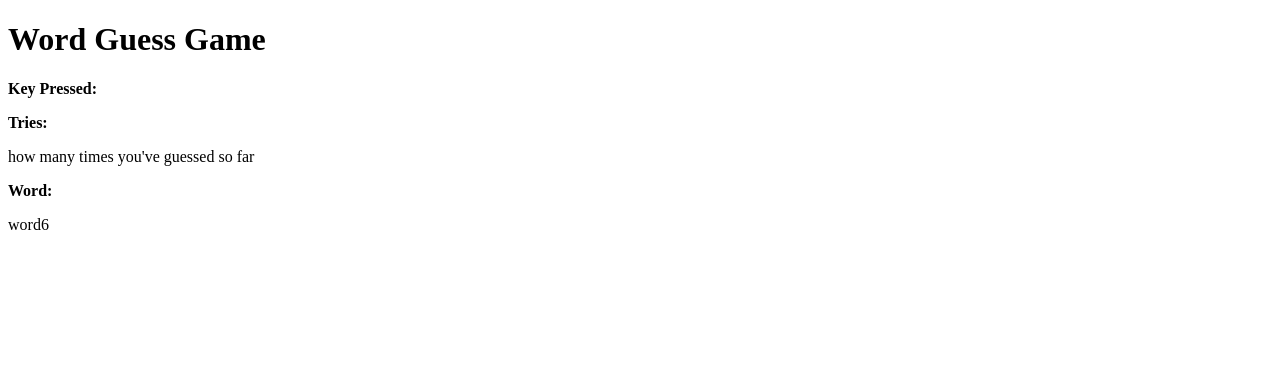
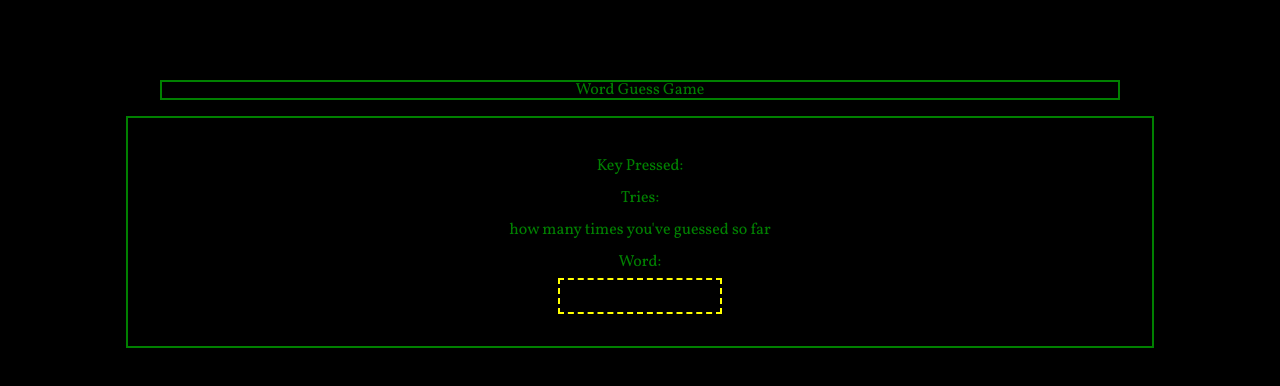
Before and after one commit to wesbragagt/Word-Guess-Game, a plain HTML site: page index.html in a window 1280 px wide. Drawn offline with Linux system fonts and the light colour scheme.

Commit message:
added style css to my game

```diff
--- a/assets/css/reset.css
+++ b/assets/css/reset.css
@@ -0,0 +1,43 @@
+html, body, div, span, applet, object, iframe,
+h1, h2, h3, h4, h5, h6, p, blockquote, pre,
+a, abbr, acronym, address, big, cite, code,
+del, dfn, em, img, ins, kbd, q, s, samp,
+small, strike, strong, sub, sup, tt, var,
+b, u, i, center,
+dl, dt, dd, ol, ul, li,
+fieldset, form, label, legend,
+table, caption, tbody, tfoot, thead, tr, th, td,
+article, aside, canvas, details, embed,
+figure, figcaption, footer, header, hgroup,
+menu, nav, output, ruby, section, summary,
+time, mark, audio, video {
+	margin: 0;
+	padding: 0;
+	border: 0;
+	font-size: 100%;
+	font: inherit;
+	vertical-align: baseline;
+}
+/* HTML5 display-role reset for older browsers */
+article, aside, details, figcaption, figure,
+footer, header, hgroup, menu, nav, section {
+	display: block;
+}
+body {
+	line-height: 1;
+}
+ol, ul {
+	list-style: none;
+}
+blockquote, q {
+	quotes: none;
+}
+blockquote:before, blockquote:after,
+q:before, q:after {
+	content: '';
+	content: none;
+}
+table {
+	border-collapse: collapse;
+	border-spacing: 0;
+}
--- a/assets/css/style.css
+++ b/assets/css/style.css
@@ -0,0 +1,39 @@
+body {
+    font-family: 'Vollkorn', serif;
+    text-align: center;
+    background: #000000;
+    color: green
+}
+
+header {
+    position:relative;
+    top: 5em;
+    width: 75%;
+    margin: 0 auto;
+    margin-bottom: 1em;
+}
+
+.game-box {
+    position: relative;
+    top: 5em;
+    width: 75%;
+    margin: 0 auto;
+    padding: 2em;
+    line-height: 2em;
+}
+
+.border {
+    border: solid 2px green;
+}
+
+.outline {
+    border: dashed 2px yellow;
+    width: 10em;
+    margin:0 auto;
+}
+
+.yellow {
+text-transform: uppercase;
+color: yellow;
+letter-spacing: 10px;
+}
--- a/assets/javascript/game.js
+++ b/assets/javascript/game.js
@@ -11,22 +11,25 @@
 
 //word box text
 var wordtext = document.getElementById("wordtext");
-var wordArray = ["word1","word2","word3","word4","word5","word6","word7"];
+var wordArray = ["word1", "word2", "word3", "word4", "word5", "word6", "word7"];
+var wordField = randomWord(wordArray);
 
-
-// Keypress function
-document.onkeyup = function(event) {
+// Document functions
+document.onkeyup = function (event) {
 	userText.textContent = event.key;
 	letterPicked.textContent = letterGuess.push(event.key); // How can I make this add the key pressed letter?
-
+	console.log(letterGuess)
 };
 
 // calling random word function on loading page to write the element which was picked by the random function
 document.onload = randomWord(wordArray);
 
+
+//Functions
+
 // created a random function, to go through wordArray and pick one element.
 function randomWord(wordArray) {
-	wordtext.textContent = wordArray[Math.floor(Math.random()*wordArray.length)];
+	wordtext.textContent = wordArray[Math.floor(Math.random() * wordArray.length)];
 }
 
 
--- a/index.html
+++ b/index.html
@@ -1,32 +1,39 @@
 <!DOCTYPE html>
 <html>
+
 <head>
 	<meta charset="utf-8">
 	<meta http-equiv="X-UA-Compatible" content="IE=edge">
 	<title>Word Guess Game</title>
 	<meta name="viewport" content="width=device-width, initial-scale=1">
 	<link rel="stylesheet" type="text/css" media="screen" href="assets/css/reset.css">
+	<link href="https://fonts.googleapis.com/css?family=Vollkorn" rel="stylesheet">
 	<link rel="stylesheet" type="text/css" media="screen" href="assets/css/style.css">
 </head>
+
 <body>
 
 	<header>
-	<h1>Word Guess Game</h1>
+		<h1 class="border">Word Guess Game</h1>
 	</header>
 
-<div class="game-box">
+	<div class="game-box border">
 
 		<span>
-		<strong>Key Pressed:</strong><p id="usertext"></p>
+			<strong>Key Pressed:</strong>
+			<p class="inline-block" id="usertext"></p>
 		</span>
 
 		<span>
-		<strong>Tries:</strong><p id="letter-guess">how many times you've guessed so far</p>
+			<strong>Tries:</strong>
+			<p id="letter-guess">how many times you've guessed so far</p>
 		</span>
 
 		<span>
 			<strong>Word:</strong>
-		<p id="wordtext">current word</p>
+			<div class="outline">
+				<p class="yellow" id="wordtext" style="visibility: hidden;">current word</p>
+			</div>
 		</span>
 
 	</div>
@@ -39,4 +46,5 @@
 
 	<script src="assets/javascript/game.js"></script>
 </body>
+
 </html>
```
Also changed, not shown: package-lock.json (deleted). Lines whose indentation alone changed are shown as unchanged.
